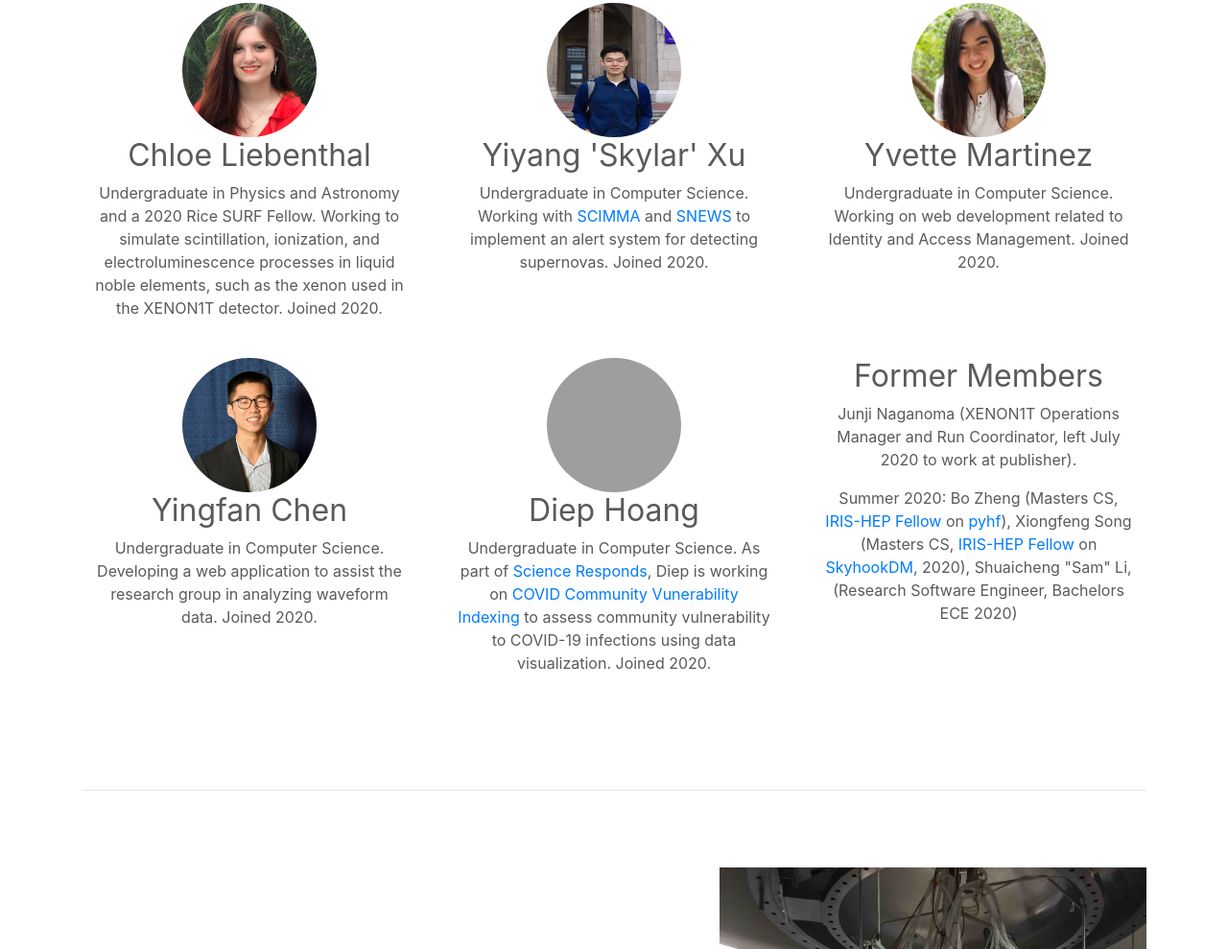
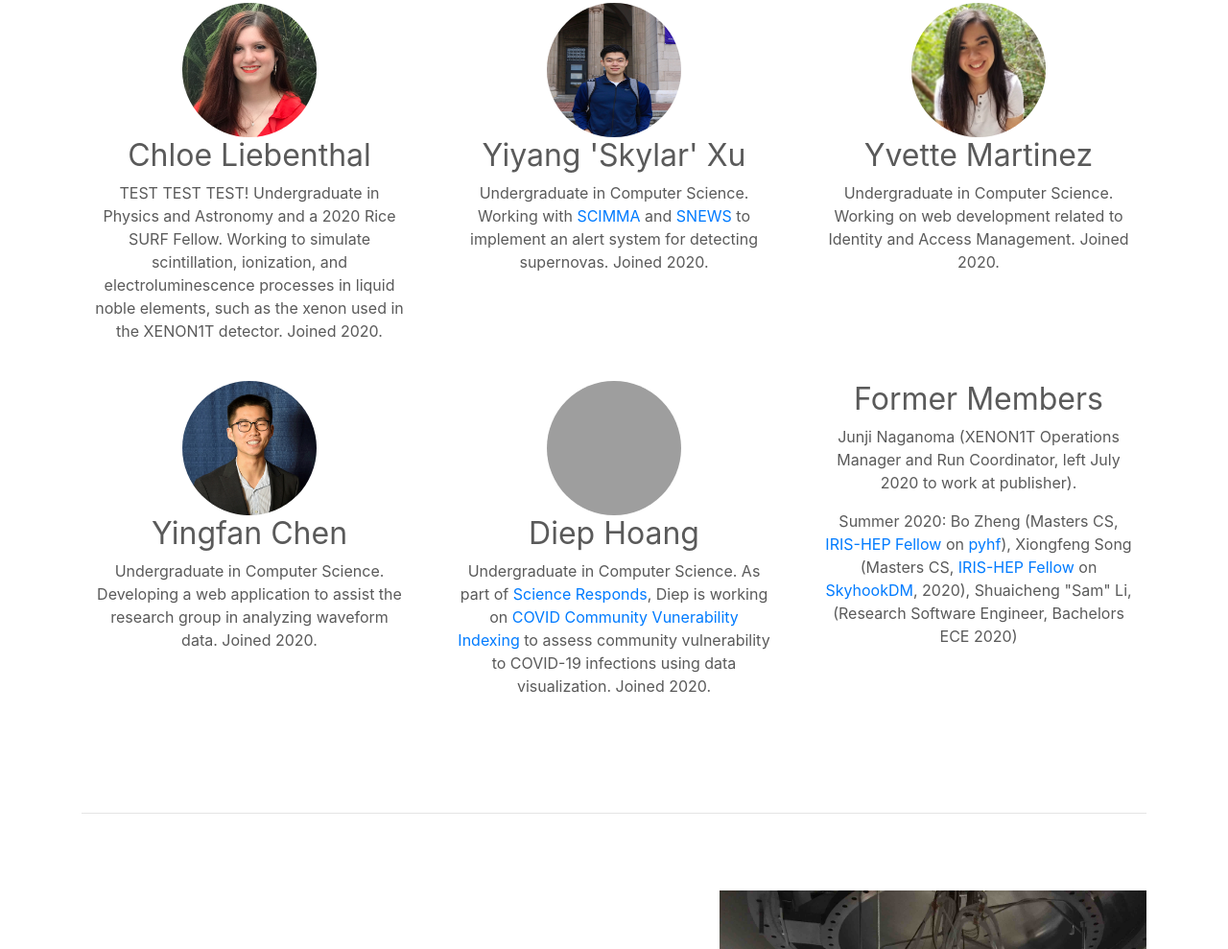
Before and after one commit to RiceAstroparticleLab/website, a plain HTML site: page index.html in a window 1280 px wide. Shown: the part 2979-3968 px from the top of the page at 96% size. Drawn offline with nearby package versions, Linux system fonts and the light colour scheme; grey boxes are pictures that could not be loaded.

Commit message:
Update index.html

```diff
--- a/index.html
+++ b/index.html
@@ -206,7 +206,7 @@
 	  <div class="col-lg-4">
 	    <img class="rounded-circle" src="images/Chloe.jpg" alt="Chloe Liebenthal" width="140" height="140">
 	    <h2>Chloe Liebenthal</h2>
-            <p>Undergraduate in Physics and Astronomy and a 2020 Rice SURF Fellow. Working to simulate scintillation, ionization, and electroluminescence processes in liquid noble elements, such as the xenon used in the XENON1T detector.  Joined 2020.</p>
+            <p>TEST TEST TEST! Undergraduate in Physics and Astronomy and a 2020 Rice SURF Fellow. Working to simulate scintillation, ionization, and electroluminescence processes in liquid noble elements, such as the xenon used in the XENON1T detector.  Joined 2020.</p>
           </div><!-- /.col-lg-4 -->
 
 	  <div class="col-lg-4">
```
